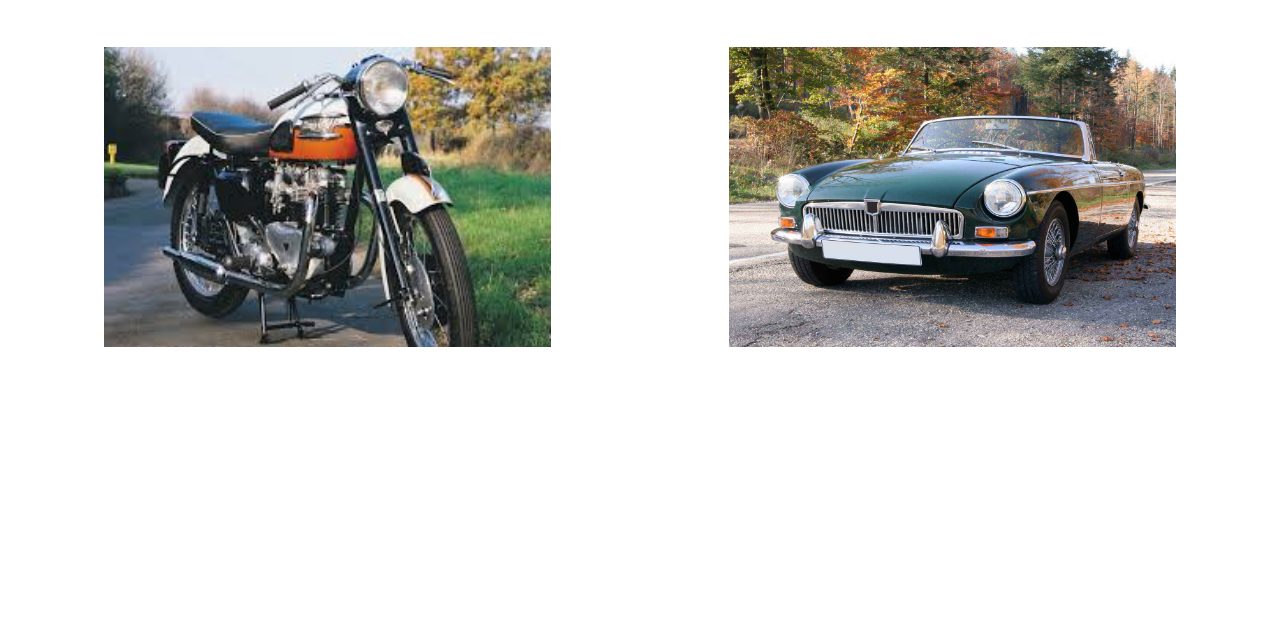
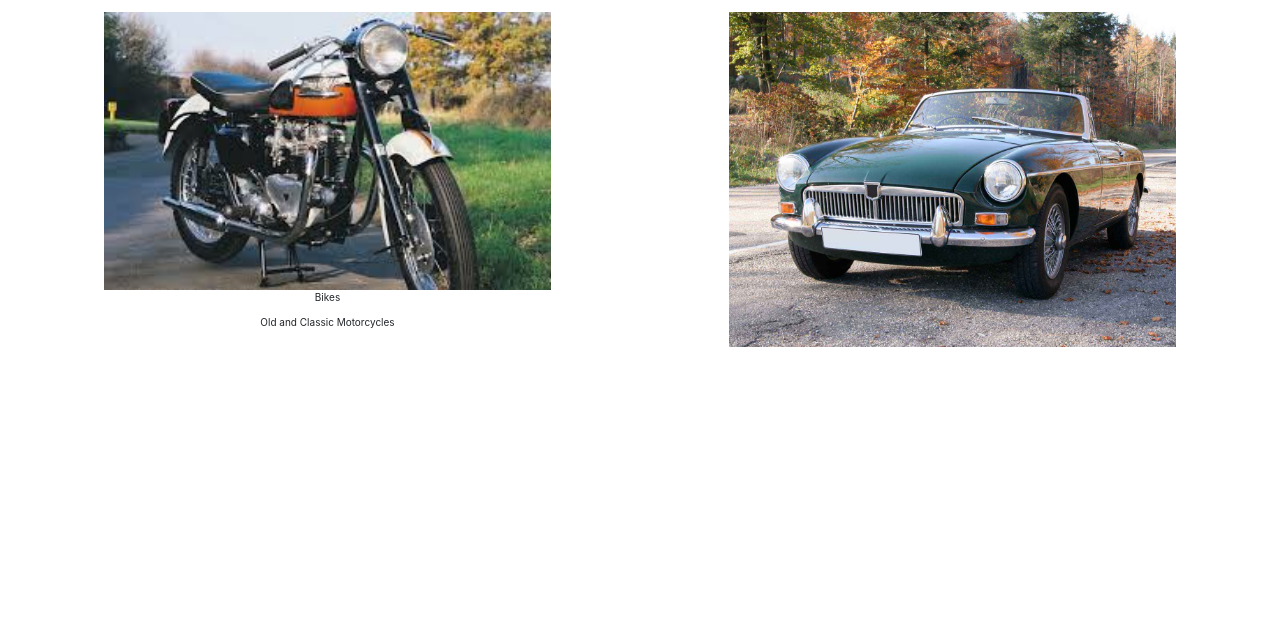
Before and after one commit to Ricardofolgado/Carsbikes, a plain HTML site: page index.html in a window 1280 px wide. Shown: the part 161-800 px from the top of the page. Drawn offline with Linux system fonts and the light colour scheme.

Commit message:
added bike text

```diff
--- a/index.html
+++ b/index.html
@@ -7,6 +7,7 @@
 	<meta charset="utf-8">
 	<link rel = "stylesheet" href="css/bootstrap.css">
 	<script src="js/bootstrap.js"></script>
+	<link rel="stylesheet" type="text/css" href="style.css">
 </head>
 <body>
 	<nav class="navbar navbar-inverse">
@@ -28,6 +29,8 @@
 <div class="container-fluid">
 	<div class="col-lg-6" >
 	<img src="images/bike.jpg"  class="img-fluid" alt="Responsive image" width="75%" height="300px">
+	<p>Bikes</p>
+	<p>Old and Classic Motorcycles</p>
 	</div>
 	<div class="col-lg-6" >
 	<img src="images/car.jpg" class="img-fluid" alt="Responsive image" width="75%" height="300px">
```
